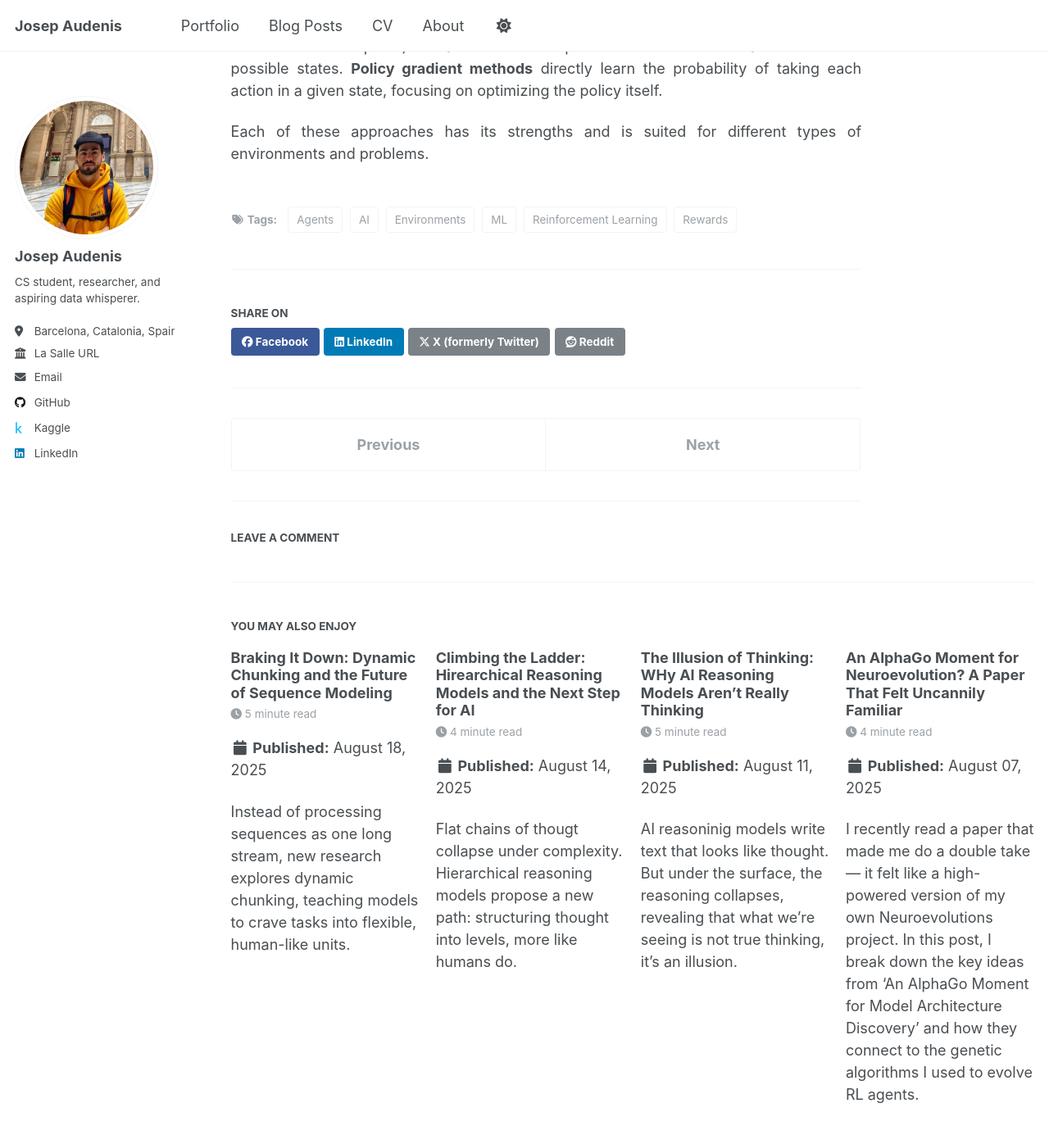
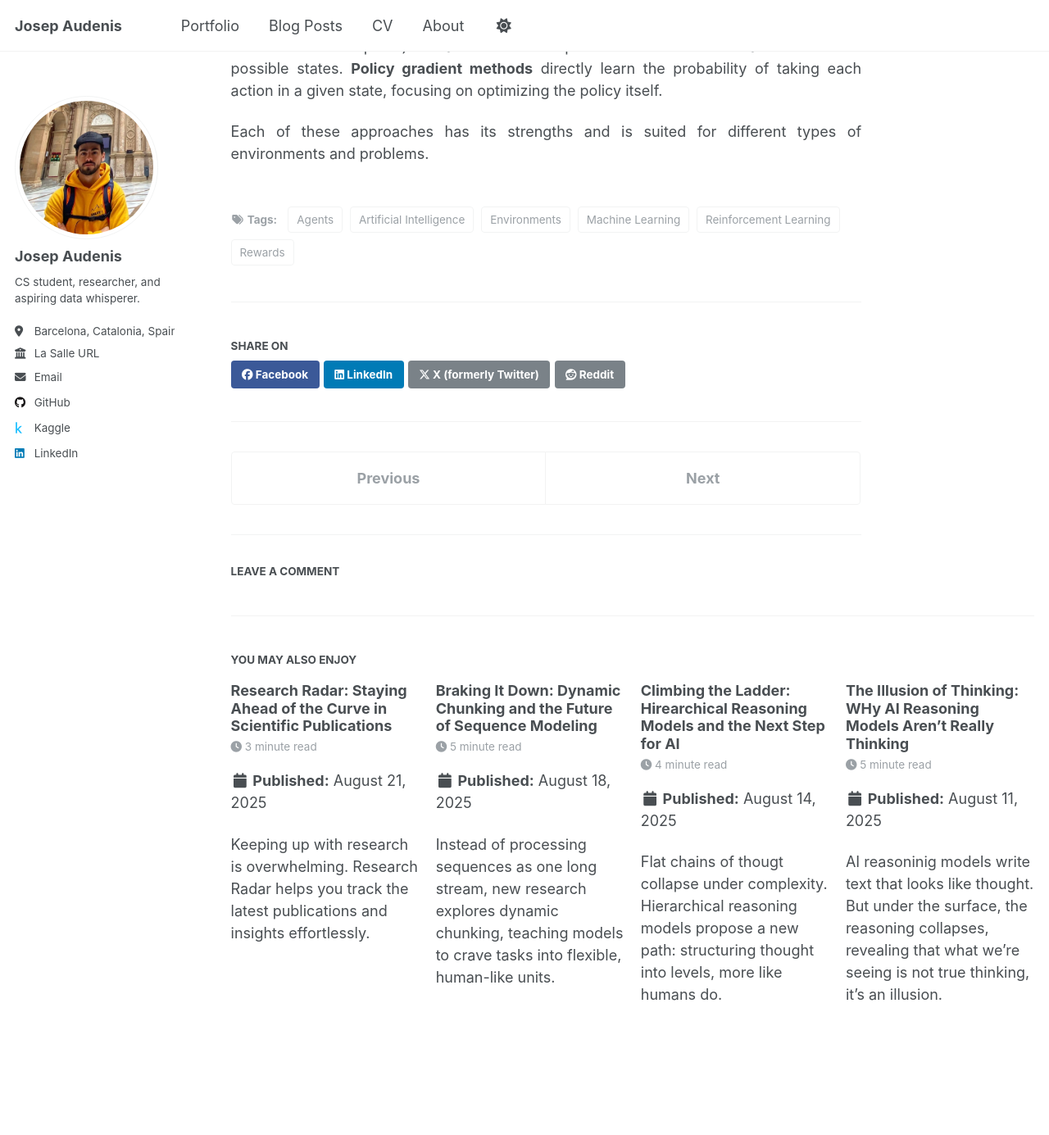
Before and after one commit to josep-audenis/josep-audenis.github.io, a Jekyll site: the page built from _posts/2025-07-24-what-is-reinforcement-learning.md, in a window 1280 px wide and 1400 px high, scrolled down 2390 px. Shown: the top 1385 px of the window at 82% size. Built offline with Jekyll 4.4.1, drawn with Linux system fonts in a browser that asks for light colours; comment, search, counter and statistics services are not loaded; some of the changed lines change nothing that is shown.

Commit message:
research  radar blogpost

```diff
--- a/_posts/2025-07-24-what-is-reinforcement-learning.md
+++ b/_posts/2025-07-24-what-is-reinforcement-learning.md
@@ -5,8 +5,8 @@ permalink: /posts/2025/07/what-is-reinforcement-learning/
 excerpt: "Reinforcement learning is the secret behind how AI learns to play games, drive cars, and control robots, but how does it work? In this post, we'll break down the key ideas of agents, environments, rewards, and policies to show you how machines learn through trial and error. Ready to level up your AI knowledge? Let's dive in!"
 tags:
   - Reinforcement Learning
-  - ML
-  - AI
+  - Machine Learning
+  - Artificial Intelligence
   - Agents
   - Rewards
   - Environments
--- a/_posts/2025-08-14-hierarchical-reasoning.md
+++ b/_posts/2025-08-14-hierarchical-reasoning.md
@@ -67,7 +67,7 @@ There's also a risk of hierarchy becoming just another illusion. If each level i
 
 Hierarchy doesn't automatically mean intelligence. But it does open a door.
 
-## My Personal Take: This Is How Progress Looks
+## This Is How Progress Looks
 
 When I first played with reasoning models, I saw them wander off track constantly, like a hiker with no map, making the trail no longer than it needed to be. Flat reasoning feels powerful on easy problems or tasks, but breaks down on the harder ones.
 
--- /dev/null
+++ b/_posts/2025-08-21-research-radar.md
@@ -0,0 +1,48 @@
+---
+title: "Research Radar: Staying Ahead of the Curve in Scientific Publications"
+date: 2025-08-21
+permalink: /posts/2025/08/research-radar/
+excerpt: "Keeping up with research is overwhelming. Research Radar helps you track the latest publications and insights effortlessly."
+tags:
+    - Research Tools
+    - Data Science
+    - Academic
+---
+
+In today's fast-moving scientific landscape, keeping up with the latest publications can feel like chasing a runaway train. From preprints to journal articles across multiple disciplines, there's simply too much content to track manually. That's why I created [**Research Radar**](https://github.com/josep-audenis/research-radar), a tool designed to help researchers, students, and enthusiasts stay up to date with the latest findings in their field.
+
+Before building Research Radar, I found muself constantly searching multiple journal websites, newsletters, and Reddit forums trying to find new and interesting papers, an exhausting and inefficient process. Important papers could easily slip through the cracks, and organizing relevant publications for later reading was cumbersome. How much more would I learn if all those hours looking for papers would have been spent in studing them instead of searching for them in recondit forums in the internet.
+
+## Relevant Features and Future Improvements
+
+Research Radar is a lightweight, yet powerful tool that consolidates research publications from ArXiv. Its core features include:
+
+1. **Keyword & Topic Filtering:** Define keywords, or topics you care about, and get only the publications that match your interests.
+2. **Relevant Store:** Store relevant publications for later reading.
+
+At the moment it's quite simple but future implementations will include:
+
+1. **Daily/Weekly Digests:** Research Radar will periodically scan for new and relevant to you papers and send an email to your inbox with a digest of new papers.
+2. **Advance Filtering:** Filter by authors or full paper keywrod search.
+3. **Export & Download:** Download papers or export them to your reference manager.
+
+## How it Works
+
+At its core, Research Radar checks for ArXiv feed for all publications and filtering out those papers that are not of your interest. It takes into account you preferences through a **json** file where the user can check which fields are of their interest and which keywords do they look for. These keywords will be searched for in the title and the abstract of the paper, if they match, it will he added to the list of relevant papers.
+
+## Benefits
+
+- **Stay Up-to-Date:** Never miss important publications in your domain.
+- **Save Time:** Skip sifting through irrelevant papers.
+- **Increase Productivity:** Focus on reading and research rather than searching.
+- **Discover Trends:** Identify emerging topcis and shifts in your field early.
+
+## Example Use Case
+
+Imagine you are a data scientist interested in **graph nerual networks**. Instead of manually checking multiple ArXiv categories, Research Radar filters for you keywords and sends you a digest. Now every morning it only takes you 10 minutes to read through all new papers abstracts instead of spending hours looking for the papers. Now you can spend more time implementing ideas rather than hunting for them.
+
+---
+
+If keeping up with research feels overwhelming, give Research Radar try. Stay informed, save time, and focus on waht truly matters: creating, experimenting, and contributing to your field
+
+[Explore Research Radar](https://github.com/josep-audenis/research-radar)
```
